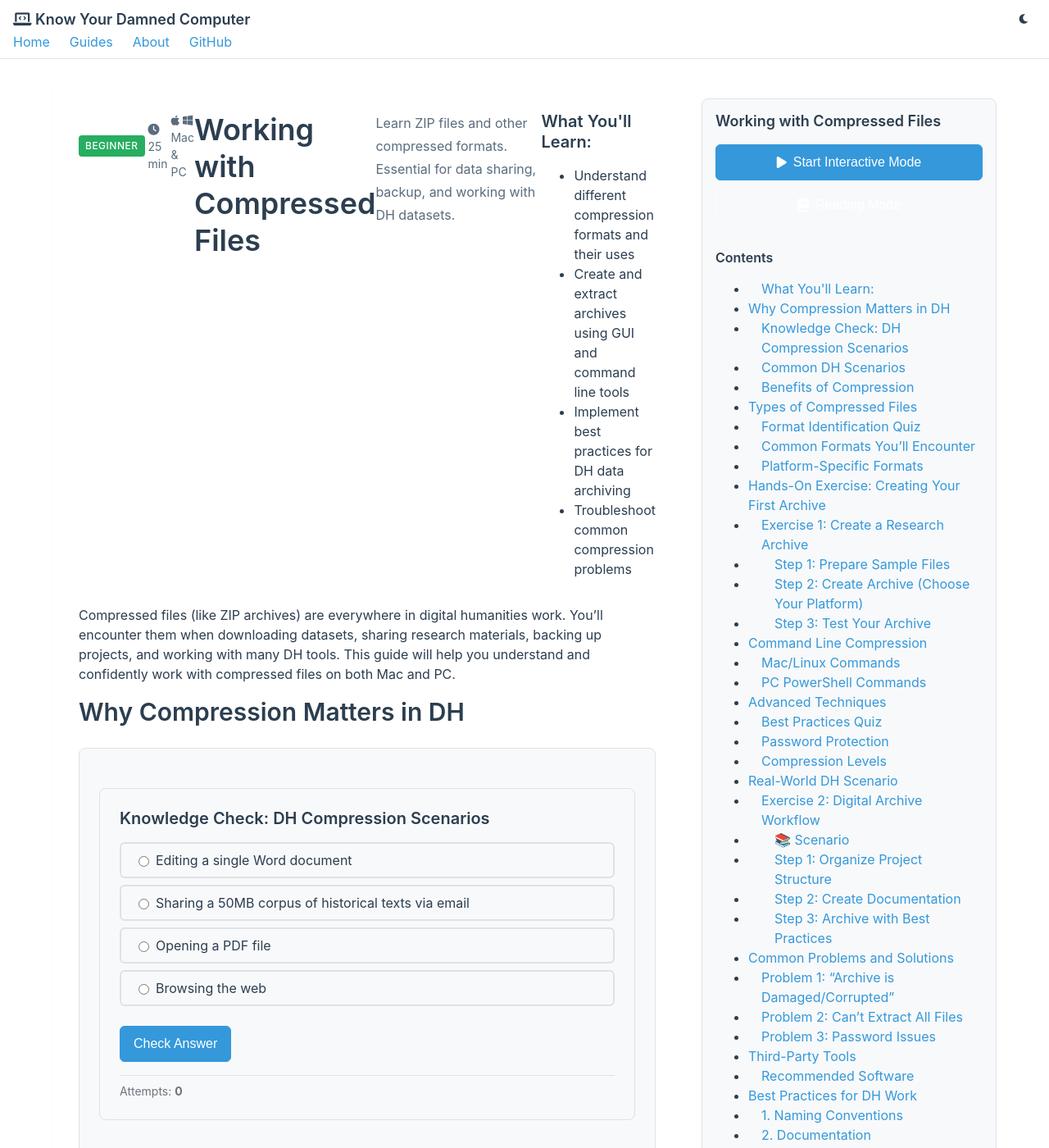
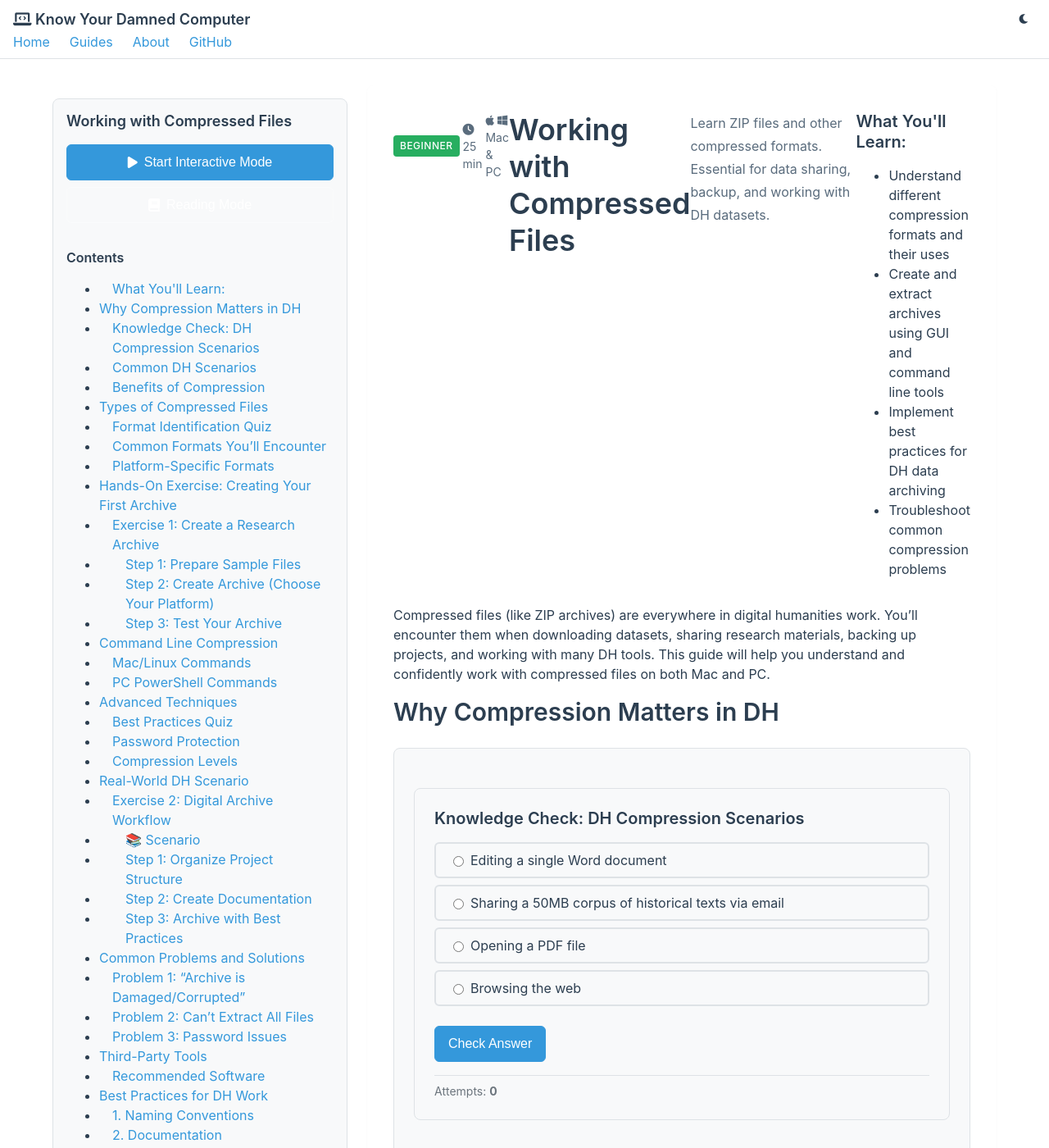
Before and after one commit to TCU-DCDA/know_your_damned_computer, a Jekyll site: the page built from docs/_guides/compression.md, in a window 1280 px wide and 1400 px high. Shown: the whole window at 82% size. Built offline with Jekyll 4.4.1, drawn with Linux system fonts in a browser that asks for light colours; nearby versions of some CDN libraries.

Commit message:
Update guide layout column and order styles
Swaps the sidebar and content columns in the guide layout and adjusts their order for improved positioning. Updates grid-template-columns and order properties for better sidebar placement across breakpoints.

```diff
--- a/docs/assets/css/main.css
+++ b/docs/assets/css/main.css
@@ -732,7 +732,7 @@ pre code {
 
   /* Guide layout improvements */
   .guide-container {
-    grid-template-columns: 1fr 280px;
+    grid-template-columns: 280px 1fr;
     max-width: 1200px;
     padding: 0 var(--space-lg);
   }
@@ -741,12 +741,12 @@ pre code {
     position: sticky;
     top: 100px;
     height: fit-content;
-    order: 2;
+    order: 1;
   }
 
   .guide-content {
     padding: var(--space-xl);
-    order: 1;
+    order: 2;
   }
 }
 
@@ -789,7 +789,7 @@ pre code {
 
   /* Guide sidebar positioning */
   .guide-container {
-    grid-template-columns: 1fr 320px;
+    grid-template-columns: 320px 1fr;
   }
 
   .guide-sidebar {
@@ -806,7 +806,7 @@ pre code {
   }
 
   .guide-container {
-    grid-template-columns: 1fr 360px;
+    grid-template-columns: 360px 1fr;
   }
 }
 
```
